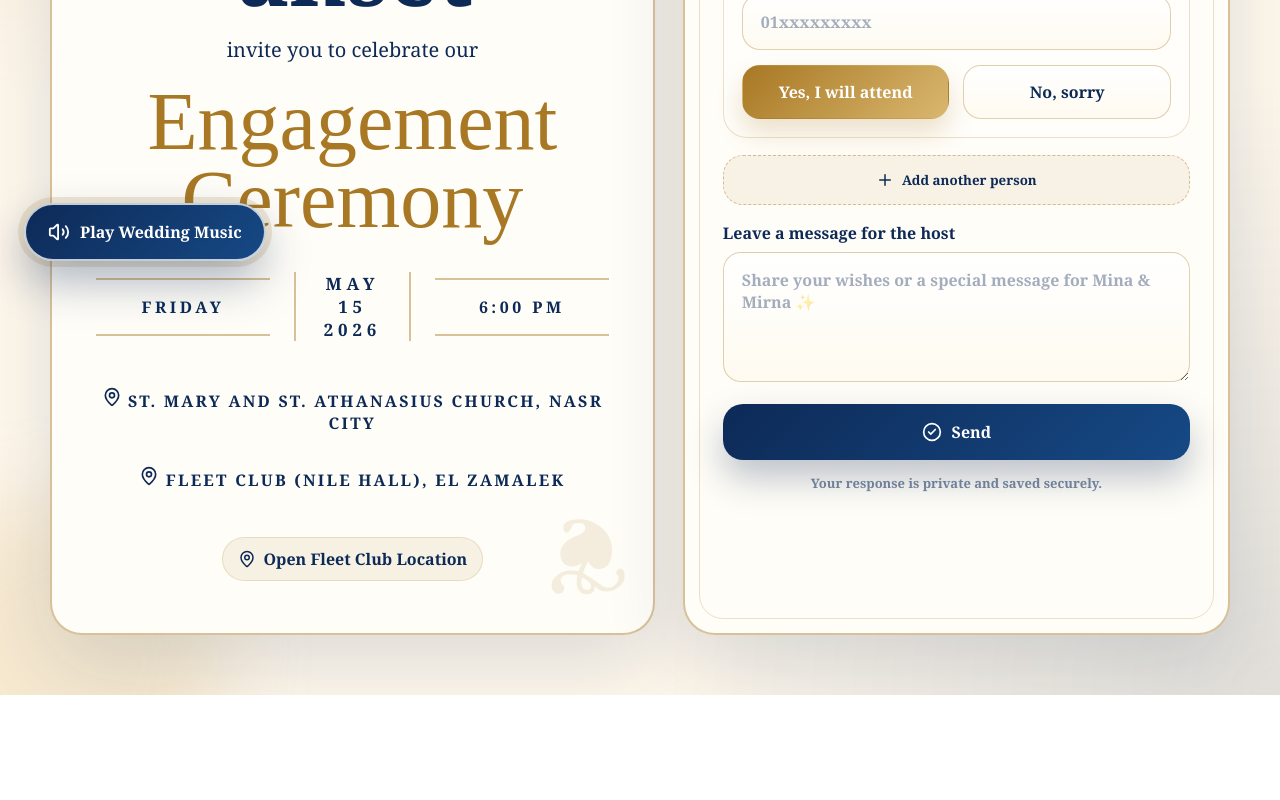
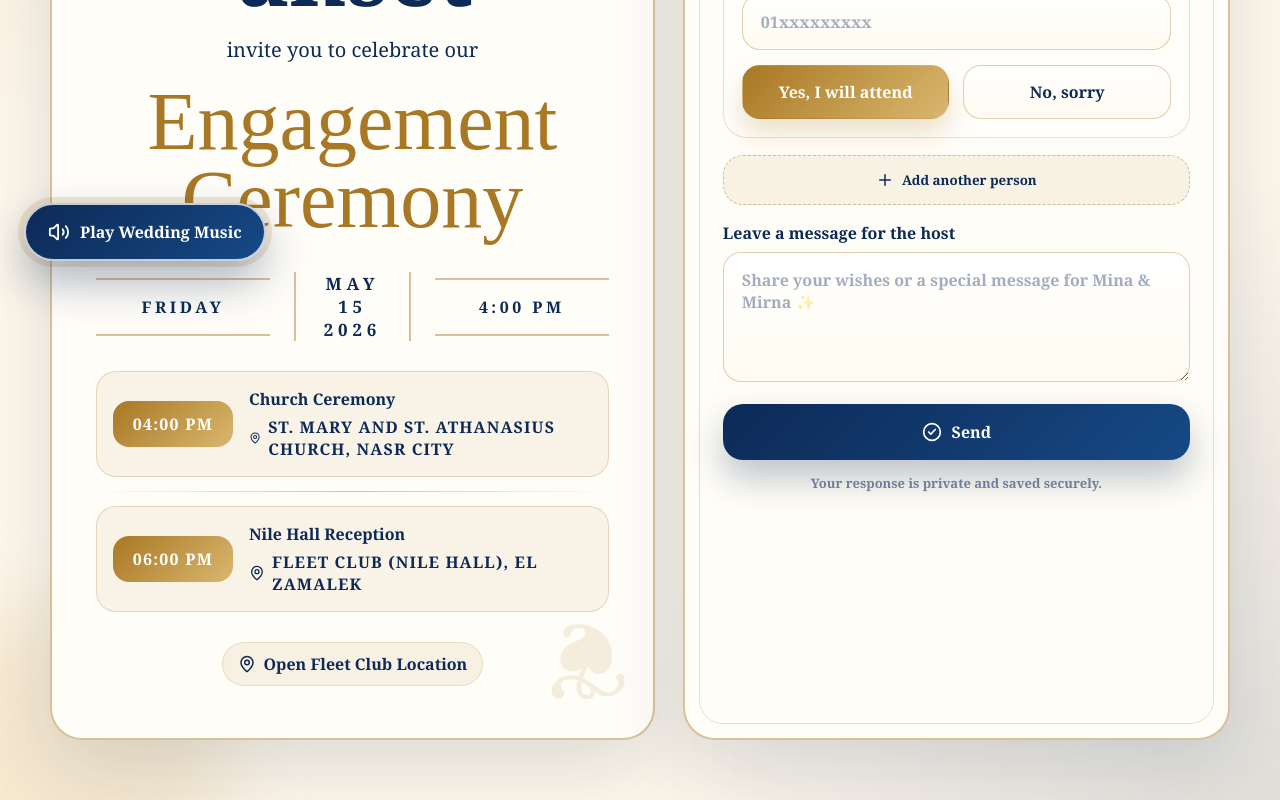
Before and after one commit to kirokhela/MinaAndMirnaEngagement, a Next.js app: page / in a window 1280 px wide. Shown: the part 515-1315 px from the top of the page. Before the commit the page ends 1210 px from the top, so only its background shows below. Built offline with nearby package versions, Linux system fonts and the light colour scheme; no server answers.

Commit message:
Update Timing

```diff
--- a/app/globals.css
+++ b/app/globals.css
@@ -891,6 +891,62 @@ textarea {
   background: rgba(168, 120, 36, 0.14);
 }
 
+.eventSchedule {
+  display: grid;
+  gap: 14px;
+  margin: 28px auto 0;
+  max-width: 620px;
+}
+
+.scheduleItem {
+  display: grid;
+  grid-template-columns: 120px 1fr;
+  gap: 16px;
+  align-items: center;
+  padding: 16px;
+  border: 1px solid rgba(168, 120, 36, 0.24);
+  border-radius: 20px;
+  background: rgba(168, 120, 36, 0.07);
+  text-align: left;
+}
+
+.scheduleTime {
+  color: white;
+  background: linear-gradient(135deg, var(--gold), var(--gold-light));
+  border-radius: 16px;
+  padding: 12px 10px;
+  text-align: center;
+  font-weight: 900;
+  letter-spacing: 0.08em;
+}
+
+.scheduleInfo strong {
+  display: block;
+  color: var(--navy);
+  font-size: 16px;
+  margin-bottom: 6px;
+}
+
+.scheduleInfo p {
+  margin: 0;
+  color: var(--navy);
+  font-weight: 800;
+  letter-spacing: 0.07em;
+  text-transform: uppercase;
+  display: flex;
+  align-items: center;
+  gap: 7px;
+}
+
+.scheduleDivider {
+  height: 1px;
+  background: linear-gradient(90deg, transparent, var(--border-gold), transparent);
+}
+
+@media (max-width: 700px) {
+
+}
+
 /* Responsive */
 
 @media (max-width: 1000px) {
@@ -987,4 +1043,14 @@ textarea {
     display: none;
   }
 
+    .scheduleItem {
+    grid-template-columns: 1fr;
+    text-align: center;
+  }
+
+  .scheduleInfo p {
+    justify-content: center;
+    flex-wrap: wrap;
+  }
+
 }
--- a/app/page.tsx
+++ b/app/page.tsx
@@ -18,7 +18,7 @@ const wedding = {
   groom: process.env.NEXT_PUBLIC_WEDDING_GROOM || "Mina",
   bride: process.env.NEXT_PUBLIC_WEDDING_BRIDE || "Mirna",
   date: process.env.NEXT_PUBLIC_WEDDING_DATE || "Friday, 15 May 2026",
-  time: process.env.NEXT_PUBLIC_WEDDING_TIME || "6:00 PM",
+  time: process.env.NEXT_PUBLIC_WEDDING_TIME || "4:00 PM",
   Church: process.env.NEXT_PUBLIC_WEDDING_CHURCH || "St. Mary and St. Athanasius Church, Nasr City",
   location: process.env.NEXT_PUBLIC_WEDDING_LOCATION || "Fleet Club (Nile Hall), El Zamalek",
 };
@@ -188,14 +188,31 @@ if (hasAttendingPerson) {
               </div>
             </div>
 
-               <div className="ChurchlocationBox">
-              <p>    <MapPin size={20} /> {wedding.Church}</p>
-            </div>
+<div className="eventSchedule">
+  <div className="scheduleItem">
+    <div className="scheduleTime">04:00 PM</div>
+    <div className="scheduleInfo">
+      <strong>Church Ceremony</strong>
+      <p>
+        <MapPin size={18} />
+        {wedding.Church}
+      </p>
+    </div>
+  </div>
 
-            <div className="locationBox">
+  <div className="scheduleDivider" />
 
-              <p>   <MapPin size={20} /> {wedding.location}</p>
-            </div>
+  <div className="scheduleItem">
+    <div className="scheduleTime">06:00 PM</div>
+    <div className="scheduleInfo">
+      <strong>Nile Hall Reception</strong>
+      <p>
+        <MapPin size={18} />
+        {wedding.location}
+      </p>
+    </div>
+  </div>
+</div>
 
             <div className="heroDetails">
               <a
```
